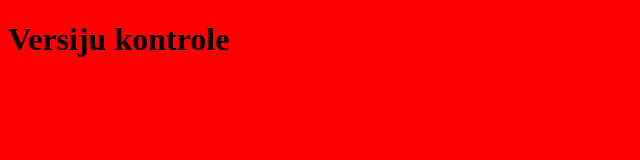
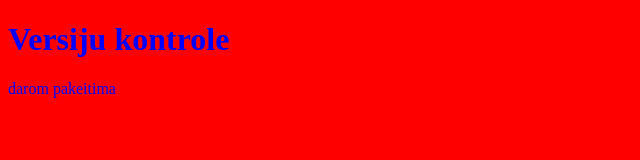
Before and after one commit to adirginciute/test1, a plain HTML site: page index.html in a window 1280 px wide. Shown: the whole page, without its empty margins (0-640 px from the left). Drawn offline with Linux system fonts and the light colour scheme.

Commit message:
padaryti pakeitimai

```diff
--- a/index.html
+++ b/index.html
@@ -7,5 +7,6 @@
   </head>
   <body>
     <h1>Versiju kontrole</h1>
+    <p>darom pakeitima</p>
   </body>
 </html>
--- a/style.css
+++ b/style.css
@@ -1,3 +1,4 @@
 body {
 background: red;
+color: blue;
 }
```
